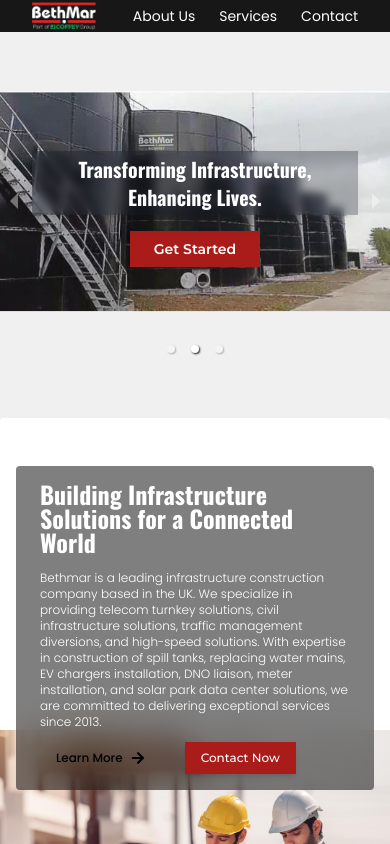
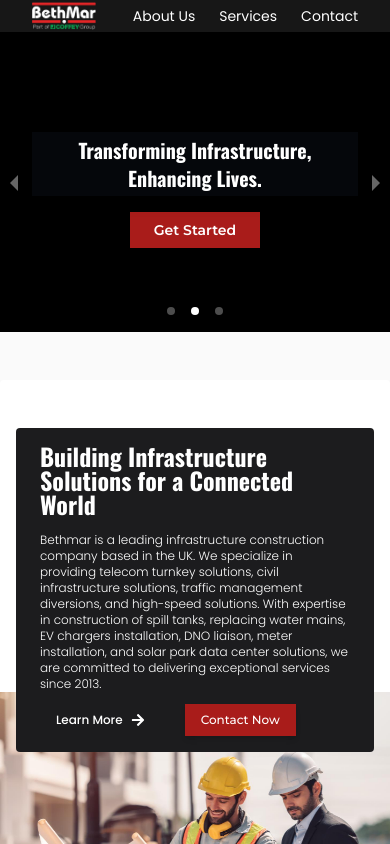
Before and after one commit to SMHASSANALI/Bethmar-Website-1, a React (Vite) app: page / in a window 390 px wide. Shown: the top 844 px of the page. Built offline with nearby package versions, Linux system fonts and the light colour scheme.

Commit message:
minor changes

```diff
--- a/src/components/Banner/Banner.jsx
+++ b/src/components/Banner/Banner.jsx
@@ -1,9 +1,9 @@
 import React, { useState } from 'react';
 import { Carousel } from 'react-responsive-carousel';
 import "react-responsive-carousel/lib/styles/carousel.min.css";
-import banner1 from '../../assets/Banner/Banner1.png';
-import banner2 from '../../assets/Banner/Banner2.png';
-import banner3 from '../../assets/Banner/Banner3.jfif';
+// import banner1 from '../../assets/Banner/Banner1.png';
+// import banner2 from '../../assets/Banner/Banner2.png';
+// import banner3 from '../../assets/Banner/Banner3.jfif';
 import { motion, AnimatePresence } from 'framer-motion';
 import { Link as ScrollLink } from 'react-scroll';
 
@@ -31,24 +31,24 @@
             id: 0,
             text: "Empowering Connections, Endless Possibilities.",
             buttonText: "Learn More",
-            background: banner1
+            background: ''
         },
         {
             id: 1,
             text: "Transforming Infrastructure, Enhancing Lives.",
             buttonText: "Get Started",
-            background: banner2
+            background: ''
         },
         {
             id: 2,
             text: "Connecting the Dots, Between People & Possibilities.",
-            buttonText: "Join Us",
-            background: banner3
+            buttonText: "Get Started",
+            background: ''
         },
     ];
 
     return (
-        <div className="mx-auto w-full max-h-[500px] overflow-hidden relative">
+        <div className="mx-auto w-full min-h-[300px] lg:min-h-[500px] overflow-hidden relative">
             <Carousel
                 showThumbs={false}
                 autoPlay
@@ -64,13 +64,14 @@
             >
                 {slides.map((slide, index) => (
                     <div
-                        className="flex items-center min-h-[40vh] lg:min-h-[70vh] justify-center p-8"
+                        className="flex items-center justify-center p-8 min-h-[300px] lg:min-h-[500px]"
                         key={slide.id}
                         style={{
                             backgroundImage: `url(${slide.background})`,
                             backgroundSize: 'cover',
                             backgroundPosition: 'center',
                             backgroundRepeat: 'no-repeat',
+                            backgroundColor: '#000000',
                         }}
                     >
                         <AnimatePresence mode="wait">
--- a/src/components/Benefits/Benefits.jsx
+++ b/src/components/Benefits/Benefits.jsx
@@ -17,7 +17,7 @@
                     animate={{ opacity: inView ? 1 : 0, y: inView ? 0 : 200 }}
                     transition={{ duration: 0.5, ease: "linear" }}
                     ref={ref}
-                    className='relative max-w-[1400px] mx-4 px-2 lg:px-8 lg:mx-auto bg-primary-dark bg-opacity-50 backdrop-blur-sm shadow-lg z-10 rounded'
+                    className='relative max-w-[1400px] mx-4 px-6 lg:px-12 lg:py-6 py-3 lg:mx-auto bg-primary shadow-lg z-10 rounded'
                 >
                     <div className='flex flex-col md:flex-row h-full py-6'>
                         <div className='w-full md:w-6/12 flex md:flex-col flex-row justify-between lg:mb-0 mb-2'>
--- a/src/components/Counter/Counter.jsx
+++ b/src/components/Counter/Counter.jsx
@@ -56,7 +56,7 @@
     };
 
     return (
-        <div className='flex justify-center items-center bg-white w-full my-12'>
+        <div className='flex justify-center items-center bg-white shadow-lg w-full my-12'>
             <div className='py-2 overflow-hidden lg:mx-0 mx-4 '>
                 <div className='flex justify-center items-center relative '>
                     <motion.div
--- a/src/components/Features/Features.jsx
+++ b/src/components/Features/Features.jsx
@@ -14,7 +14,7 @@
 import { useInView } from 'react-intersection-observer';
 import { Link as ScrollLink } from 'react-scroll';
 import Button from '../Button/Button';
-import B from '../../assets/B.png'
+import B from '../../assets/B1.png'
 
 const ROTATION_RANGE = 32.5;
 const HALF_ROTATION_RANGE = 32.5 / 2;
@@ -86,7 +86,7 @@
         offset: ["end start", "start end"]
     });
 
-    const y = useTransform(scrollYProgress, [0.1, 0.8], ['150px', '-150px']);
+    const y = useTransform(scrollYProgress, [0.1, 0.8], ['200px', '-250px']);
     const rotate = useTransform(scrollYProgress, [0, 1], [45, 0]);
 
     return (
--- a/src/components/Hero/Hero.jsx
+++ b/src/components/Hero/Hero.jsx
@@ -27,7 +27,7 @@
                         animate={{ x: inView ? 0 : -700 }}
                         transition={{ duration: 2, ease: 'backInOut' }}
                         exit={{ opacity: 0 }}
-                        className='w-full xl:w-1/2 px-6 lg:px-12 py-4 lg:py-8 bg-opacity-50 backdrop-blur-lg bg-primary-dark z-10 rounded'>
+                        className='w-full xl:w-1/2 px-6 lg:px-12 py-4 lg:py-8 bg-primary z-10 rounded'>
                         <h1 className='text-2xl xl:text-4xl font-oswald font-bold pb-4 lg:pb-8 leading-none text-white'>Building Infrastructure Solutions for a Connected World</h1>
                         <p className='text-xs xl:text-base font-light pb-3 lg:pb-6 text-white'>Bethmar is a leading infrastructure construction company based in the UK. We specialize in providing telecom turnkey solutions, civil infrastructure solutions, traffic management diversions, and high-speed solutions. With expertise in construction of spill tanks, replacing water mains, EV chargers installation, DNO liaison, meter installation, and solar park data center solutions, we are committed to delivering exceptional services since 2013.</p>
                         <div className='gap-x-6 flex'>
@@ -37,7 +37,7 @@
                                 duration={500}
                                 className='cursor-pointer'
                             >
-                                <Button text={'Learn More'} color={'black'} />
+                                <Button text={'Learn More'} color={'white'} />
                             </ScrollLink>
                             <ScrollLink
                                 to='Contact'
--- a/src/components/Slider/Slider.jsx
+++ b/src/components/Slider/Slider.jsx
@@ -25,7 +25,7 @@
     return (
         <div ref={ref} className="flex items-center justify-center my-12">
             <div className='container text-justify w-full mx-auto content-center'>
-                <div className='max-w-[1400px] mx-auto '>
+                <div className='max-w-[1400px] mx-auto'>
                     <motion.h2
                         animate={{ opacity: inView ? 1 : 0, scale: inView ? 1 : 0.1 }}
                         transition={{ duration: 0.5, ease: "easeInOut" }}
@@ -48,7 +48,7 @@
                                 delay: 1500,
                                 disableOnInteraction: false
                             }}
-                            className='swiper-container mx-4 lg:mx-0'
+                            className='swiper-container mx-4 lg:mx-0 '
                         >
                             {customers.map((customer, index) => (
                                 <SwiperSlide key={index}>
--- a/src/index.css
+++ b/src/index.css
@@ -24,12 +24,12 @@
     margin-top: 20px;
 }
 .swiper-pagination-bullet {
-    background: #000; /* Change this to your desired color */
+    background: #555; /* Change this to your desired color */
     opacity: 1; /* Ensure bullets are fully opaque */
 }
 
 .swiper-pagination-bullet-active {
-    background: #27b344; /* Active bullet color */
+    background: #6d0a08; /* Active bullet color */
 }
 
 /* Webkit-based browsers */
--- a/src/pages/Home.jsx
+++ b/src/pages/Home.jsx
@@ -16,7 +16,7 @@
 
     return (
         <div className='flex items-center justify-center'>
-            <div className='bg-[#f0f0f0] w-screen'>
+            <div className='bg-[#fafafa] w-screen'>
                 <Navbar />
                 <Banner />
                 <Hero />
```
Also changed, not shown: src/components/ContactForm/ContactForm.jsx (+9 -9 lines), src/assets/B1.png (added).
